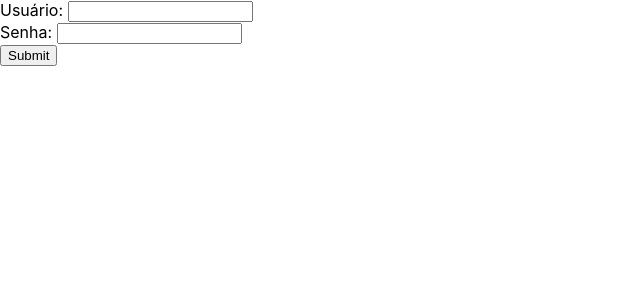
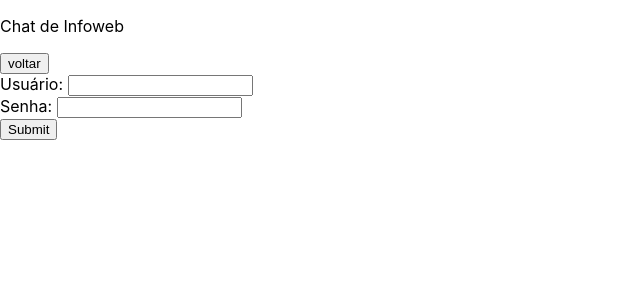
Before and after one commit to Gabo3900/ifrn-chat-web, a Next.js app: page /login in a window 1280 px wide. Shown: the top 300 px of the page, without its empty margins (0-640 px from the left). Built offline with nearby package versions, Linux system fonts and the light colour scheme.

Commit message:
adicionando botão de voltar em login.js

```diff
--- a/pages/login.js
+++ b/pages/login.js
@@ -1,16 +1,24 @@
 import React from 'react';
 import Head from 'next/head'
+import { useRouter } from 'next/router'
 import { AppContainer } from '../src/components/AppContainer';
 import { AppInput } from '../src/components/AppInput';
 import { AppButton } from '../src/components/AppButton';
 
 const Login = props => {
+    const router = useRouter();
+
     return (
-        <AppContainer>
+        <div>
             <Head>
                 <title>Página de login</title>
             </Head>
-            <form>
+            <main>
+                <nav>
+                    <p>Chat de Infoweb</p>
+                    <button onClick={() => router.back()}>voltar</button>
+                </nav>
+                <AppContainer>
                     <AppInput
                         label="Usuário: "
                         type="text"
@@ -22,8 +30,9 @@
                         title="senha do usuário"
                     />
                     <AppButton />
-            </form>
                 </AppContainer>
+            </main>
+        </div>
     );
 };
 
```
Lines whose indentation alone changed are shown as unchanged.
